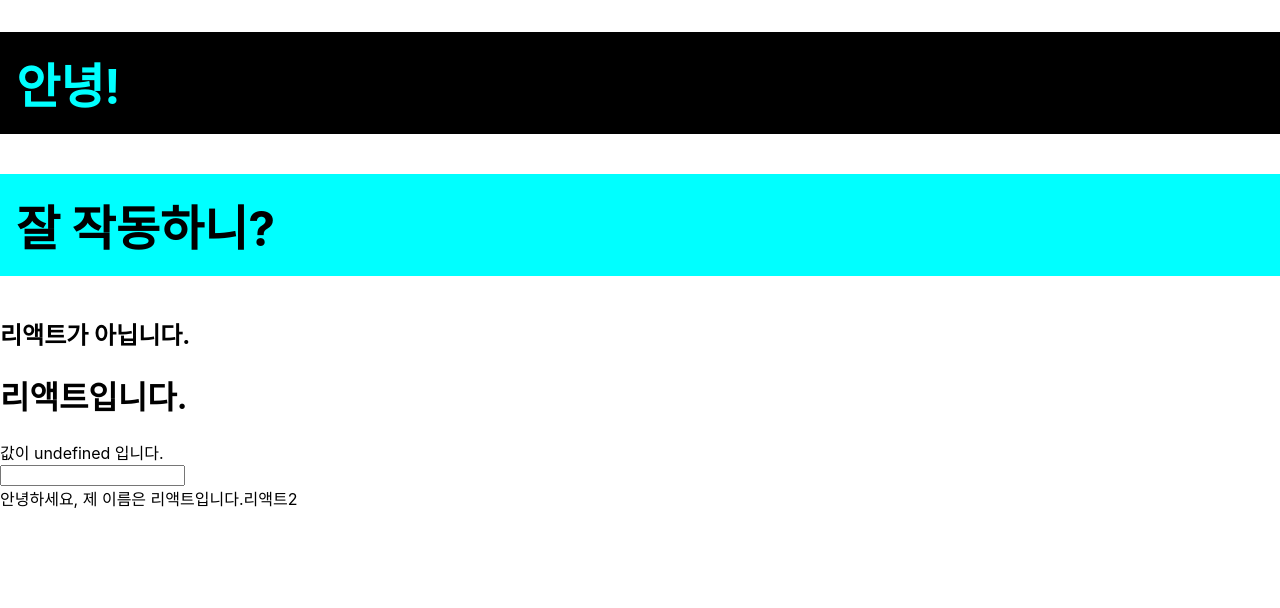
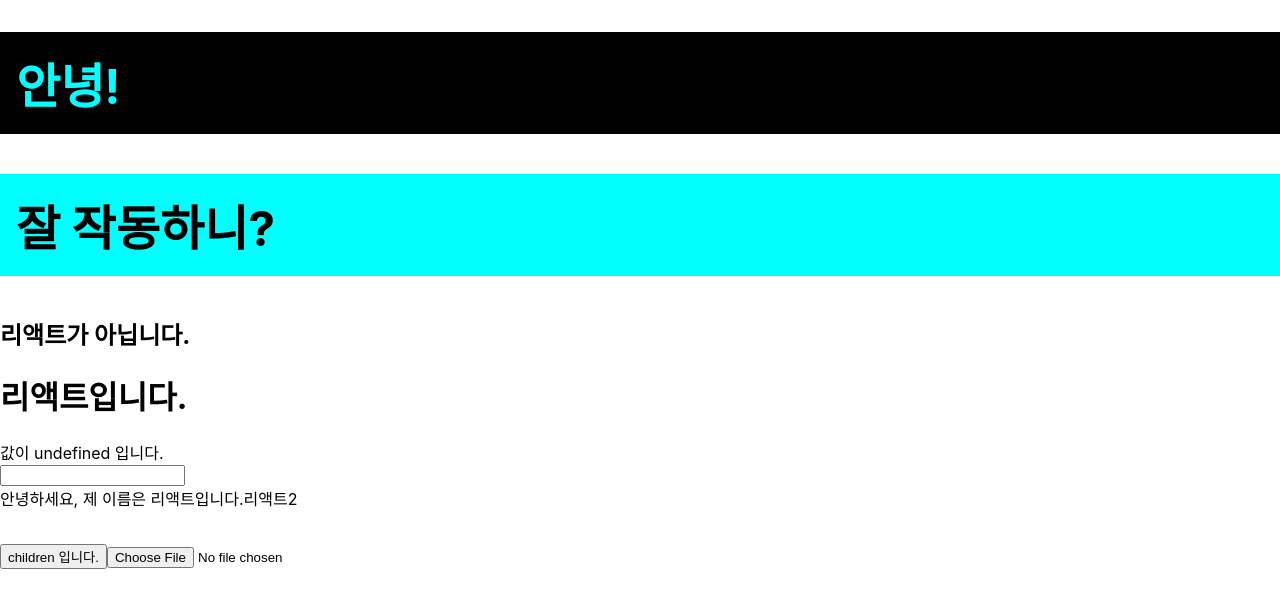
Before and after one commit to AustynYou/learnReact, a React (Create React App) app in the folder react-app/: page / in a window 1280 px wide. Shown: the top 608 px of the page. Built offline with nearby package versions, Linux system fonts and the light colour scheme.

Commit message:
day:03 jsx

```diff
--- a/react-app/src/components/JsxPractice.jsx
+++ b/react-app/src/components/JsxPractice.jsx
@@ -23,7 +23,10 @@
       <br />
       <input />
 
-      <MyComponent name="리액트" name2="리액트2"/>
+      <MyComponent name="리액트" name2="리액트2">
+        <button>children 입니다.</button>
+        <input type="file" />
+      </MyComponent>
     </>
   );
 }
--- a/react-app/src/components/MyComponent.jsx
+++ b/react-app/src/components/MyComponent.jsx
@@ -1,8 +1,9 @@
-const MyComponent = (props) => {
+const MyComponent = ({ name, name2, children } ) => {
   return (
     <div>
-      안녕하세요, 제 이름은 {props.name}입니다.
-      {props.name2}
+      안녕하세요, 제 이름은 {name}입니다.
+      {name2}
+      <h1>{children}</h1>
     </div>
   );
 };
```
Also changed, not shown: react-app/src/components/Say.jsx (added, +33 -0 lines).
